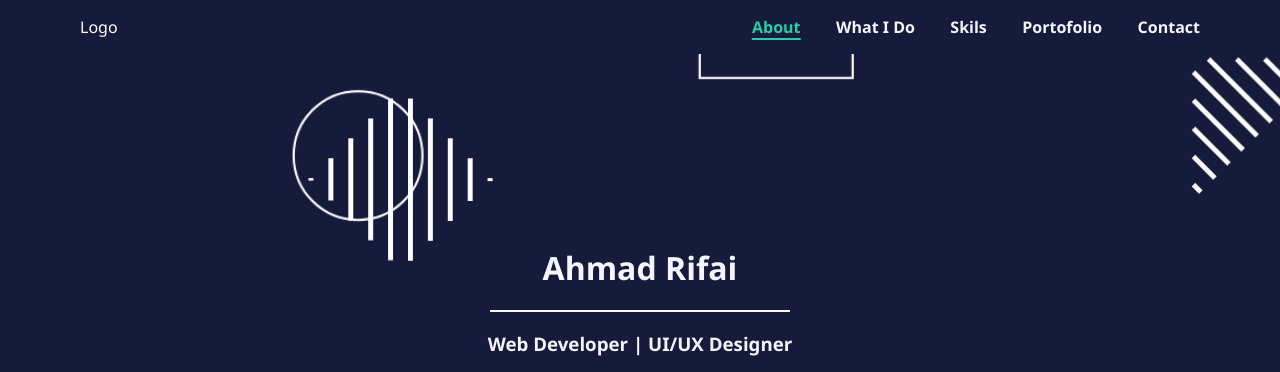
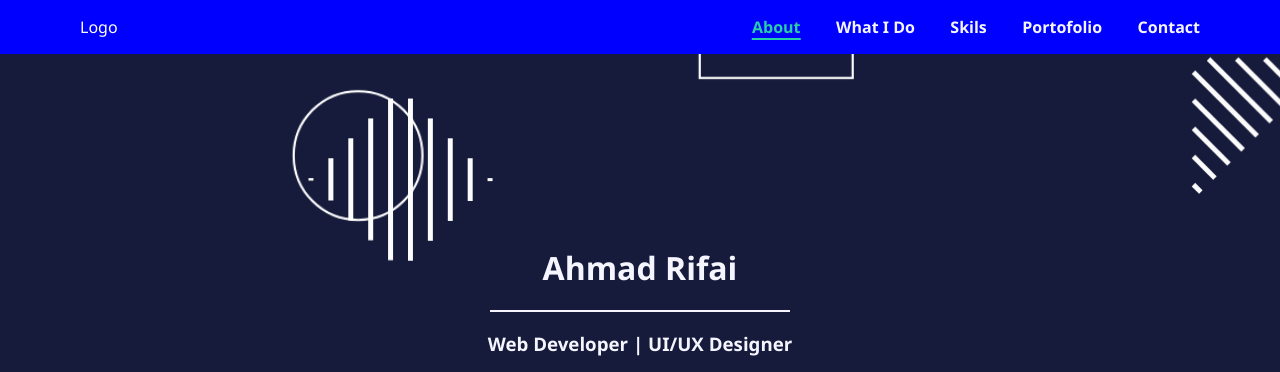
Before and after one commit to ahmadriffai/ahmadrifai, a plain HTML site: page index.html in a window 1280 px wide. Shown: the top 372 px of the page. Drawn offline with Linux system fonts and the light colour scheme.

Commit message:
nyacak color

```diff
--- a/css/style.css
+++ b/css/style.css
@@ -8,7 +8,7 @@
     width: 100%;
     justify-content: space-between;
     color: var(--primary-color);
-    background-color: var(--primary-color);
+    background-color: blue;
     padding: 0px 80px;
     box-sizing: border-box;
     align-items: center;
```
